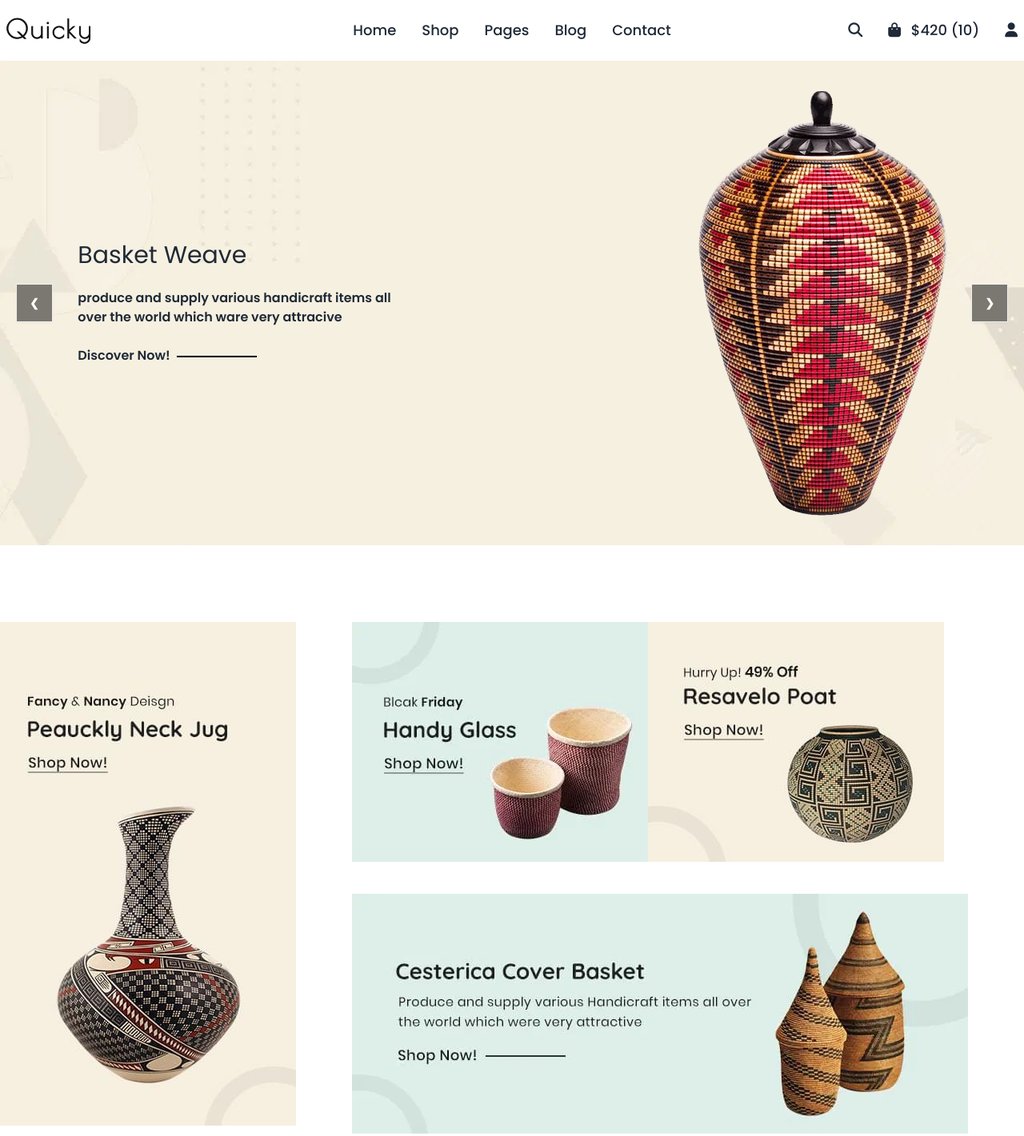
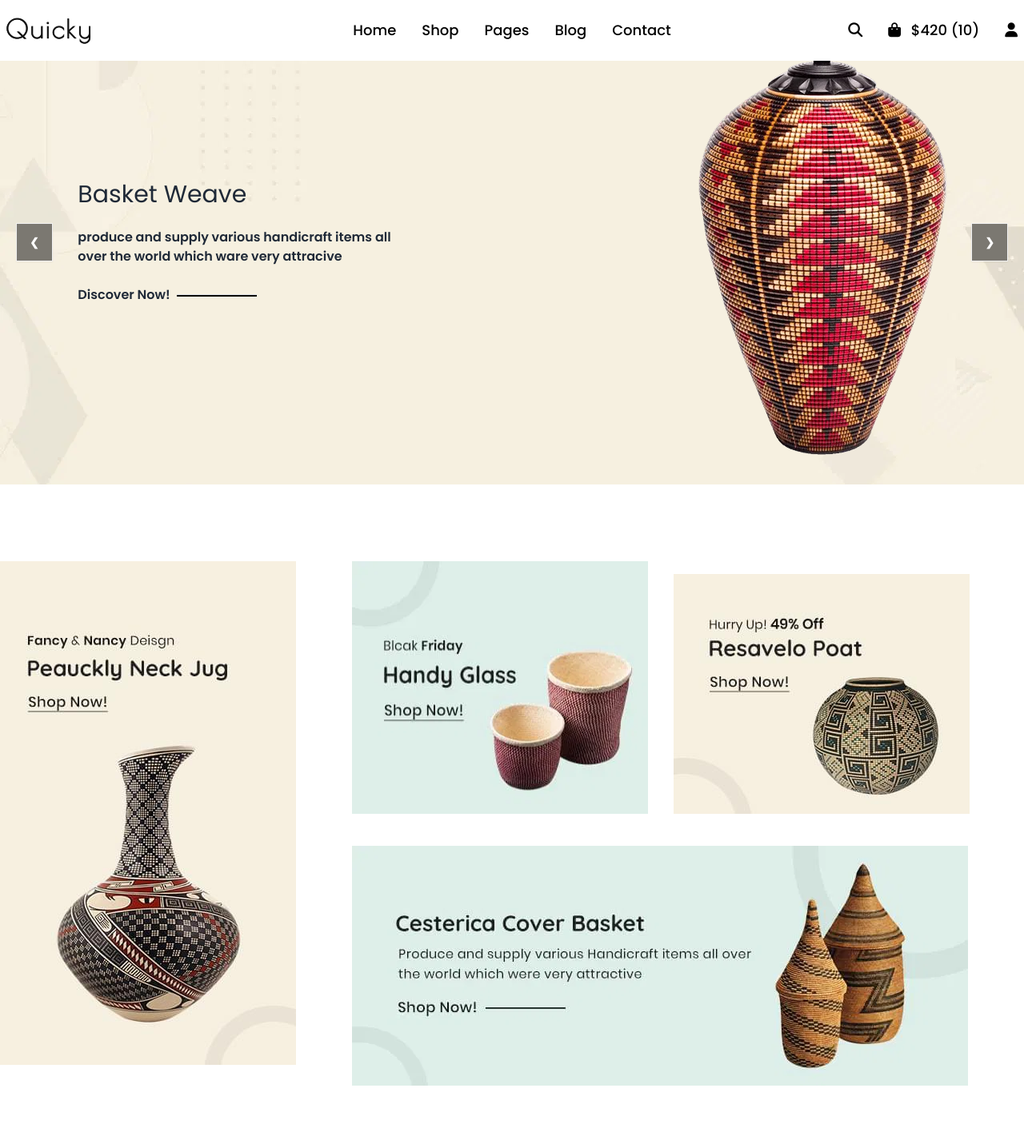
Before and after one commit to rabbykhan920/quicky, a plain HTML site: page index.html in a window 1280 px wide. Shown: the top 1421 px of the page at 80% size. Drawn offline with nearby package versions, Linux system fonts and the light colour scheme.

Commit message:
added margin padding

```diff
--- a/index.html
+++ b/index.html
@@ -4,6 +4,9 @@
     <meta charset="UTF-8">
     <meta name="viewport" content="width=device-width, initial-scale=1.0">
     <title>Quicky - Minimal eCommerce</title>
+    <!-- favicon -->
+    <link rel="shortcut icon" type="image/jpg" href="img/1 (1).webp"/>
+    <!-- favicon -->
       <!-- links -->
  <link rel="stylesheet" href="style.css">
  <script src="https://cdn.tailwindcss.com"></script>
@@ -35,7 +38,7 @@
    <!-- header start -->
    <header>
     <!-- navbar -->
-    <nav class="md:container md:mx-auto">
+    <nav class="md:container md:mx-auto fixed top-0 left-0 w-full text-black z-50">
         <div class="navbar bg-base-100">
             <div class="navbar-start">
               <div class="dropdown">
@@ -185,8 +188,8 @@
     <!-- sale-1 -->
     <!-- sale-2 -->
     <div class="lg:flex">
-      <img src="img/1-2.webp" alt="img">
-      <img src="img/1-3.webp" alt="img">
+      <img  src="img/1-2.webp" alt="img">
+      <img class="lg:ml-8 md:mt-4" src="img/1-3.webp" alt="img">
     </div>
     <!-- sale-2 -->
     <!-- sale-3 -->
@@ -297,7 +300,7 @@
             <p>Produce and supply various Handicraft items all over <br> the world which were very attractive</p>
          </div>
         <!-- heading -->
-        <!-- products -->
+        products
         <div class="grid lg:grid-cols-3 md:grid-cols-2 grid-cols-1 lg:gap-10 md:gap-6 gap-4">
         <!-- product-1 -->
         <div class="card shadow-xl rounded-lg">
```
